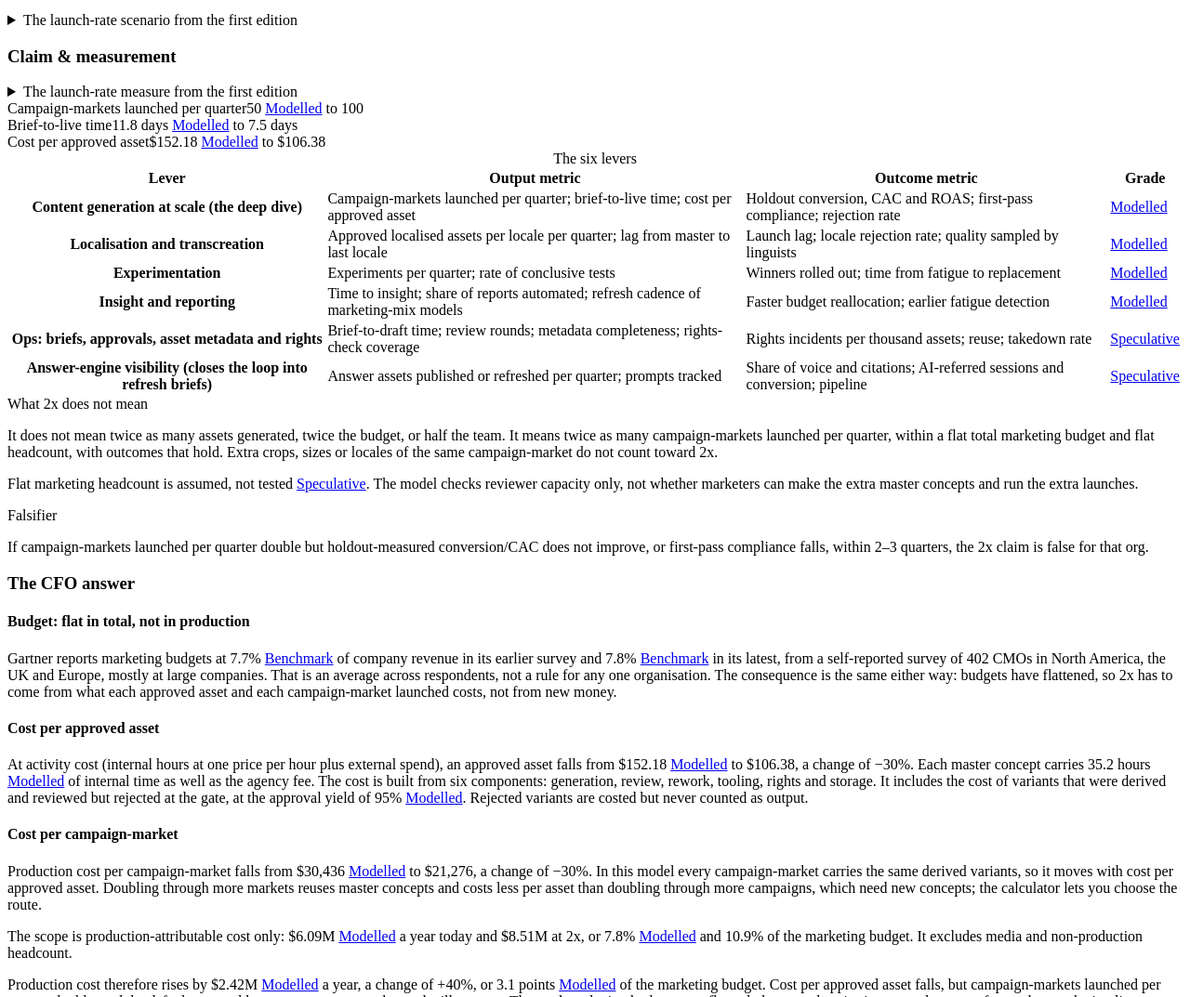
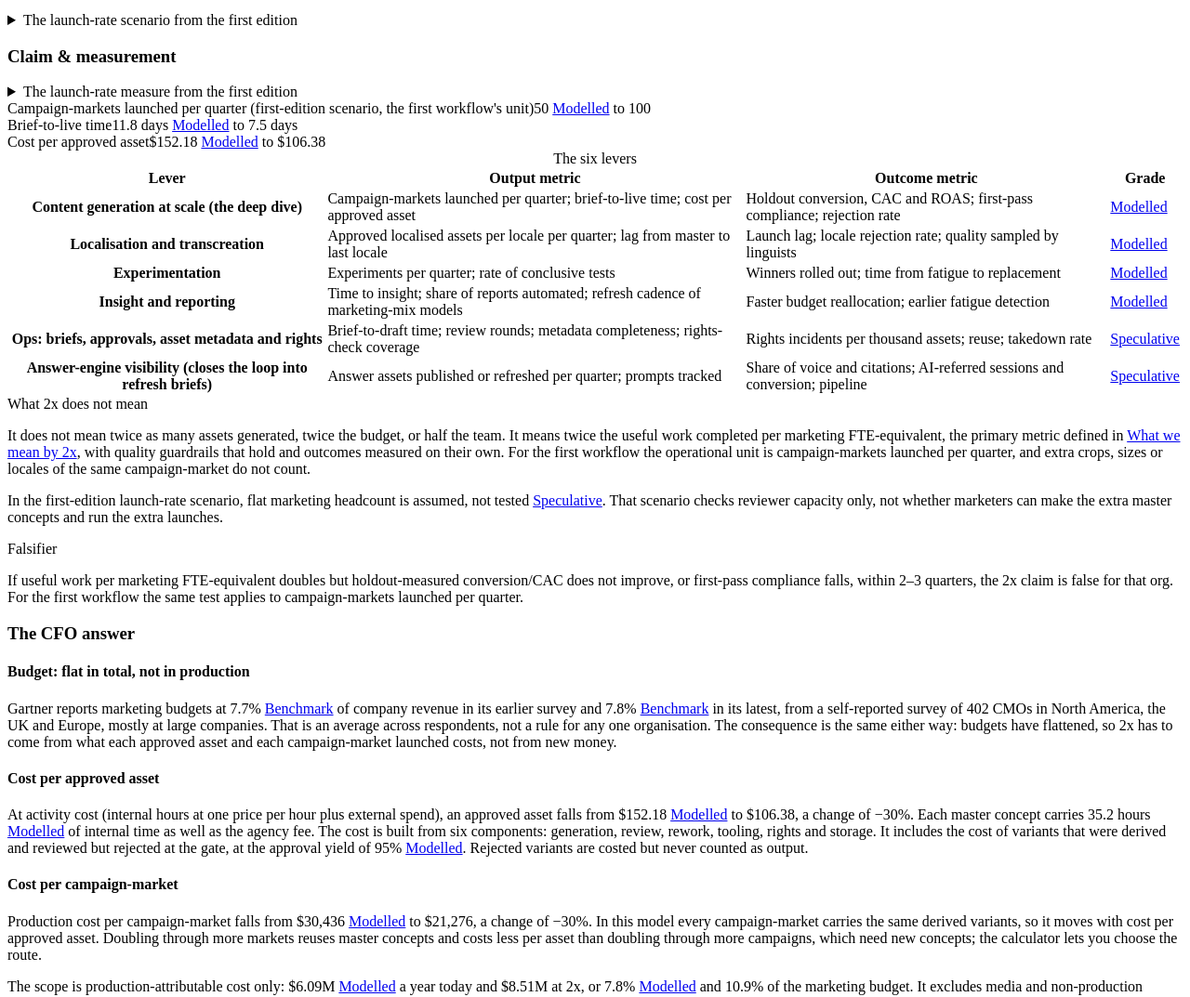
Before and after one commit to lyonsv/cmo-2x-teardown, a website with bundled scripts: page site/index.html in a window 1280 px wide. Shown: the part 2433-3506 px from the top of the page at 93% size. Built offline with nearby package versions, Linux system fonts and the light colour scheme.

Commit message:
fix(07): CR-05 keep one definition of 2x on the page
The 'What 2x does not mean' callout and both falsifiers now use useful work per
marketing FTE-equivalent; campaign-markets stay the first workflow's operational
unit and the first-edition scenario is labelled as such. The asm-marketing-fte
basis and the calculator hint say marketing FTE is the core of the primary
metric's denominator. A guard test keeps the old definition out of visible text.

```diff
--- a/site/index.html
+++ b/site/index.html
@@ -34,7 +34,7 @@
         <li>Marketing capacity increased</li>
         <li>Business outcomes improved</li>
       </ol>
-      <p>The page tests that ambition. At default inputs the model gives <span data-fig="econ-metric-org_after_platform">1.42x</span> <a class="chip c-s" href="#asm-adoption-rate">Speculative</a> across the whole organisation, counting the agency spend that output needs and a small platform team, and <span data-fig="econ-metric-portfolio_after_platform">1.72x</span> on the delegated portfolio of workflows. Those are model results, not observations, and not a claim that 2x is achieved. Outcomes are never claimed to double. The falsifier: the claim is false if campaign-markets launched per quarter double but holdout-measured conversion and CAC do not improve, or first-pass compliance falls, within 2–3 quarters.</p>
+      <p>The page tests that ambition. At default inputs the model gives <span data-fig="econ-metric-org_after_platform">1.42x</span> <a class="chip c-s" href="#asm-adoption-rate">Speculative</a> across the whole organisation, counting the agency spend that output needs and a small platform team, and <span data-fig="econ-metric-portfolio_after_platform">1.72x</span> on the delegated portfolio of workflows. Those are model results, not observations, and not a claim that 2x is achieved. Outcomes are never claimed to double. The falsifier: the claim is false if useful work per marketing FTE-equivalent doubles but holdout-measured conversion and CAC do not improve, or first-pass compliance falls, within 2–3 quarters.</p>
       <dl class="six-answers">
         <dt>What we're building</dt>
         <dd>Software that takes a workflow from objective to live work, with checks. <a href="#build">What needs to be built</a></dd>
@@ -141,11 +141,11 @@
     <div id="s01" class="subsection">
       <h3 id="s01-h">Claim &amp; measurement</h3>
       <details class="maths"><summary>The launch-rate measure from the first edition</summary>
-      <p>The headline metric counts <b>campaign-markets launched per quarter</b>. One campaign launched in one market counts as one, so the same campaign launched in six markets counts six. It is a launch rate, a year's launches divided by four, not a count of campaigns running at once, which would depend on how long each campaign runs. In the first-edition scenario it is an organisation total within a flat total marketing budget and flat headcount <a class="chip c-s" href="#asm-flat-marketing-headcount">Speculative</a>, with no per-head denominator. Briefs that never go live never count.</p>
+      <p>The first edition's headline metric counted <b>campaign-markets launched per quarter</b>; it is now the operational unit of the first workflow, not the definition of 2x. One campaign launched in one market counts as one, so the same campaign launched in six markets counts six. It is a launch rate, a year's launches divided by four, not a count of campaigns running at once, which would depend on how long each campaign runs. In the first-edition scenario it is an organisation total within a flat total marketing budget and flat headcount <a class="chip c-s" href="#asm-flat-marketing-headcount">Speculative</a>, with no per-head denominator. Briefs that never go live never count.</p>
       <p>The factory behind it derives many variants for each campaign-market. Those variants are internal throughput, counted in the <a href="#s05">worked campaign</a> and <a href="#s07">review-capacity</a> sections, not the claim. The number is always shown beside brief-to-live time and cost per approved asset.</p>
       </details>
       <div class="metric-trio">
-        <div><span class="lbl">Campaign-markets launched per quarter</span><span data-fig="cm-base">50</span> <a class="chip c-m" href="#asm-markets">Modelled</a> to <span data-fig="cm-scaled">100</span></div>
+        <div><span class="lbl">Campaign-markets launched per quarter (first-edition scenario, the first workflow's unit)</span><span data-fig="cm-base">50</span> <a class="chip c-m" href="#asm-markets">Modelled</a> to <span data-fig="cm-scaled">100</span></div>
         <div><span class="lbl">Brief-to-live time</span><span data-fig="btl-base">11.8 days</span> <a class="chip c-m" href="#asm-build-days">Modelled</a> to <span data-fig="btl-scaled">7.5 days</span></div>
         <div><span class="lbl">Cost per approved asset</span><span data-fig="cpa-base">$152.18</span> <a class="chip c-m" href="#asm-variant-cost">Modelled</a> to <span data-fig="cpa-scaled">$106.38</span></div>
       </div>
@@ -195,12 +195,12 @@
       </div>
     <div class="callout">
       <span class="lbl">What 2x does not mean</span>
-      <p>It does not mean twice as many assets generated, twice the budget, or half the team. It means twice as many campaign-markets launched per quarter, within a flat total marketing budget and flat headcount, with outcomes that hold. Extra crops, sizes or locales of the same campaign-market do not count toward 2x.</p>
-      <p>Flat marketing headcount is assumed, not tested <a class="chip c-s" href="#asm-flat-marketing-headcount">Speculative</a>. The model checks reviewer capacity only, not whether marketers can make the extra master concepts and run the extra launches.</p>
+      <p>It does not mean twice as many assets generated, twice the budget, or half the team. It means twice the useful work completed per marketing FTE-equivalent, the primary metric defined in <a href="#define-2x">What we mean by 2x</a>, with quality guardrails that hold and outcomes measured on their own. For the first workflow the operational unit is campaign-markets launched per quarter, and extra crops, sizes or locales of the same campaign-market do not count.</p>
+      <p>In the first-edition launch-rate scenario, flat marketing headcount is assumed, not tested <a class="chip c-s" href="#asm-flat-marketing-headcount">Speculative</a>. That scenario checks reviewer capacity only, not whether marketers can make the extra master concepts and run the extra launches.</p>
     </div>
     <div class="callout">
       <span class="lbl">Falsifier</span>
-      <p>If campaign-markets launched per quarter double but holdout-measured conversion/CAC does not improve, or first-pass compliance falls, within 2–3 quarters, the 2x claim is false for that org.</p>
+      <p>If useful work per marketing FTE-equivalent doubles but holdout-measured conversion/CAC does not improve, or first-pass compliance falls, within 2–3 quarters, the 2x claim is false for that org. For the first workflow the same test applies to campaign-markets launched per quarter.</p>
     </div>
     </div>
     <div id="s02" class="subsection">
@@ -1249,7 +1249,7 @@
               <div class="field">
                 <div class="field-head"><label for="in-marketers">Marketing FTE</label></div>
                 <div class="control"><input id="in-marketers" name="marketers" type="text" inputmode="decimal" autocomplete="off" spellcheck="false" aria-describedby="hint-marketers" value="120"><span class="unit">FTE</span></div>
-                <p class="hint" id="hint-marketers">Default 120. Changes the one-off change cost and the headcount scenario; the headline has no per-head denominator. Register row: <a href="#asm-marketing-fte">asm-marketing-fte</a>.</p>
+                <p class="hint" id="hint-marketers">Default 120. Changes the one-off change cost and the headcount scenario here; in the economics section it is the core of the primary metric's denominator. Register row: <a href="#asm-marketing-fte">asm-marketing-fte</a>.</p>
               </div>
               <div class="field">
                 <div class="field-head"><label for="in-reviewers">Reviewer FTE</label></div>
@@ -3540,7 +3540,7 @@
               <td><span data-fig="asm-marketing-fte">~120</span></td>
               <td><span class="chip c-m">Modelled</span></td>
               <td><span class="ev">illustrative</span></td>
-              <td>A modelled team size for the subject organisation; there is no published source. The headline has no per-head denominator: marketing FTE feeds only the one-off change cost in the headcount scenarios. Holding it flat is an assumption, not a modelled result (see asm-flat-marketing-headcount).</td>
+              <td>A modelled team size for the subject organisation; there is no published source. It is the core of the denominator of the primary metric (useful work per marketing FTE-equivalent, with agency FTE-equivalents added), and in the calculator it also sets the one-off change cost in the headcount scenarios. Holding it flat is an assumption, not a modelled result (see asm-flat-marketing-headcount).</td>
             </tr>
             <tr id="asm-campaigns">
               <th scope="row" class="id">asm-campaigns</th>
--- a/site/js/data.js
+++ b/site/js/data.js
@@ -952,7 +952,7 @@ export const assumptions = {
   'asm-budget-share': a('asm-budget-share', 'Marketing budget as a share of revenue', 'context', null, 0.078, 'share of revenue', '7.8%',
     'Set equal to the Gartner 2026 average; the subject org is an average respondent, not a benchmark.'),
   'asm-marketing-fte': a('asm-marketing-fte', 'Marketing headcount', 'input', 'marketing_fte', 120, 'FTE', '~120',
-    'A modelled team size for the subject organisation; there is no published source. The headline has no per-head denominator: marketing FTE feeds only the one-off change cost in the headcount scenarios. Holding it flat is an assumption, not a modelled result (see asm-flat-marketing-headcount).'),
+    'A modelled team size for the subject organisation; there is no published source. It is the core of the denominator of the primary metric (useful work per marketing FTE-equivalent, with agency FTE-equivalents added), and in the calculator it also sets the one-off change cost in the headcount scenarios. Holding it flat is an assumption, not a modelled result (see asm-flat-marketing-headcount).'),
   'asm-campaigns': a('asm-campaigns', 'Campaigns per year', 'input', 'campaigns_per_year', 40, 'campaigns', '~40',
     'A modelled campaign cadence; there is no published source.'),
   'asm-concepts-per-campaign': a('asm-concepts-per-campaign', 'Unique concepts per campaign', 'input', 'concepts_per_campaign', 25, 'concepts', '25',
--- a/site/js/model.js
+++ b/site/js/model.js
@@ -76,8 +76,8 @@ function keyFor(error) {
   return null;
 }
 
-// Marketing FTE is not a compute() input (the headline has no per-head
-// denominator), but it feeds the one-off change cost, so the model checks it
+// Marketing FTE is not a compute() input (it is the primary metric's denominator
+// in the economics engine, not in this slice model), but it feeds the one-off change cost, so the model checks it
 // here and keys the error to the field (WR-03).
 function marketerErrors(values) {
   const m = values.marketers;
```
Also changed, not shown: test/calc-page.test.js (+1 -1 lines), test/page.test.js (+14 -3 lines).
